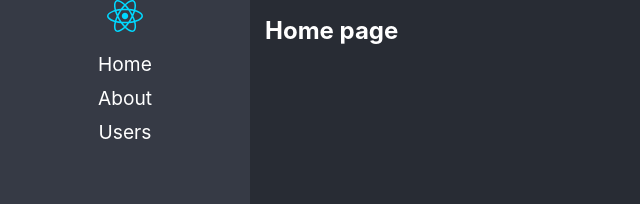
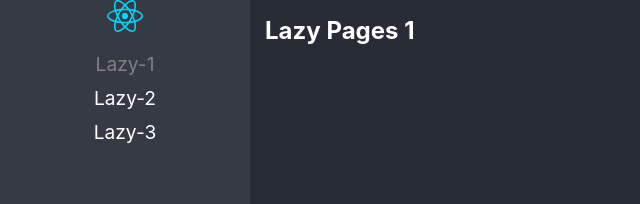
Before and after one commit to SkyscrapersTM/course-react-pro, a React (Vite) app: page /lazy1 in a window 1280 px wide. Before the commit this address led to /home. Shown: the top 204 px of the page, without its empty margins (0-640 px from the left). Built offline with nearby package versions, Linux system fonts and the light colour scheme.

Commit message:
basic lazyload

```diff
--- /dev/null
+++ b/src/01-lazyload/pages/LazyPages1.tsx
@@ -0,0 +1,5 @@
+function LazyPages1() {
+  return <h1>Lazy Pages 1</h1>;
+}
+
+export default LazyPages1;
--- /dev/null
+++ b/src/01-lazyload/pages/LazyPages2.tsx
@@ -0,0 +1,5 @@
+function LazyPages2() {
+  return <h1>Lazy Pages 2</h1>;
+}
+
+export default LazyPages2;
--- /dev/null
+++ b/src/01-lazyload/pages/LazyPages3.tsx
@@ -0,0 +1,5 @@
+function LazyPages3() {
+  return <h1>Lazy Pages 3</h1>;
+}
+
+export default LazyPages3;
--- /dev/null
+++ b/src/01-lazyload/pages/index.ts
@@ -0,0 +1,3 @@
+export { default as LazyPages1 } from './LazyPages1';
+export { default as LazyPages2 } from './LazyPages2';
+export { default as LazyPages3 } from './LazyPages3';
--- a/src/routes/Navigation.tsx
+++ b/src/routes/Navigation.tsx
@@ -1,48 +1,43 @@
-import { BrowserRouter } from "react-router-dom";
-import { Routes, Route, NavLink, Navigate } from "react-router-dom";
+import { Suspense } from "react";
+import {
+  BrowserRouter,
+  NavLink,
+  Navigate,
+  Route,
+  Routes,
+} from "react-router-dom";
 import logo from "../assets/react.svg";
+import { routes } from "./routes";
 
 function Navigation() {
   return (
+    <Suspense fallback={<span>Loading...</span>}>
       <BrowserRouter>
         <div className="main-layout">
           <nav>
             <img src={logo} alt="React Logo" />
             <ul>
-            <li>
+              {routes.map(({ to, name }) => (
+                <li key={to}>
                   <NavLink
-                to="/"
+                    to={to}
                     className={({ isActive }) => (isActive ? "nav-active" : "")}
                   >
-                Home
+                    {name}
                   </NavLink>
                 </li>
-            <li>
-              <NavLink
-                to="/about"
-                className={({ isActive }) => (isActive ? "nav-active" : "")}
-              >
-                About
-              </NavLink>
-            </li>
-            <li>
-              <NavLink
-                to="/users"
-                className={({ isActive }) => (isActive ? "nav-active" : "")}
-              >
-                Users
-              </NavLink>
-            </li>
+              ))}
             </ul>
           </nav>
           <Routes>
-          <Route path="about" element={<h1>About Page</h1>} />
-          <Route path="users" element={<h1>Users Page</h1>} />
-          <Route path="home" element={<h1>Home page</h1>} />
-          <Route path="/*" element={<Navigate to="/home" replace />} />
+            {routes.map(({ path, Component }) => (
+              <Route key={path} path={path} Component={Component} />
+            ))}
+            <Route path="/*" element={<Navigate to={routes[0].to} replace />} />
           </Routes>
         </div>
       </BrowserRouter>
+    </Suspense>
   );
 }
 
--- /dev/null
+++ b/src/routes/routes.ts
@@ -0,0 +1,50 @@
+import { LazyExoticComponent, lazy } from "react";
+
+type JSXComponent = () => JSX.Element;
+
+interface IRoute {
+  to: string;
+  path: string;
+  Component: LazyExoticComponent<JSXComponent> | JSXComponent;
+  name: string;
+}
+
+const lazy1 = lazy(
+  () =>
+    import(
+      /* webpackChunkName: "LazyPages1" */ "../01-lazyload/pages/LazyPages1"
+    )
+);
+const lazy2 = lazy(
+  () =>
+    import(
+      /* webpackChunkName: "LazyPages2" */ "../01-lazyload/pages/LazyPages2"
+    )
+);
+const lazy3 = lazy(
+  () =>
+    import(
+      /* webpackChunkName: "LazyPages3" */ "../01-lazyload/pages/LazyPages3"
+    )
+);
+
+export const routes: IRoute[] = [
+  {
+    to: "/lazy1",
+    path: "lazy1",
+    Component: lazy1,
+    name: "Lazy-1",
+  },
+  {
+    to: "/lazy2",
+    path: "lazy2",
+    Component: lazy2,
+    name: "Lazy-2",
+  },
+  {
+    to: "/lazy3",
+    path: "lazy3",
+    Component: lazy3,
+    name: "Lazy-3",
+  },
+];
```
Lines whose indentation alone changed are shown as unchanged.
